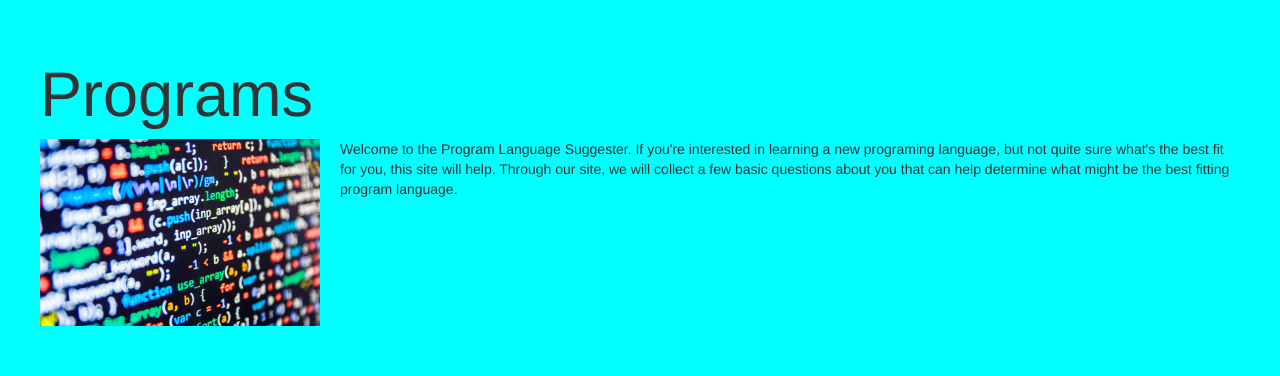
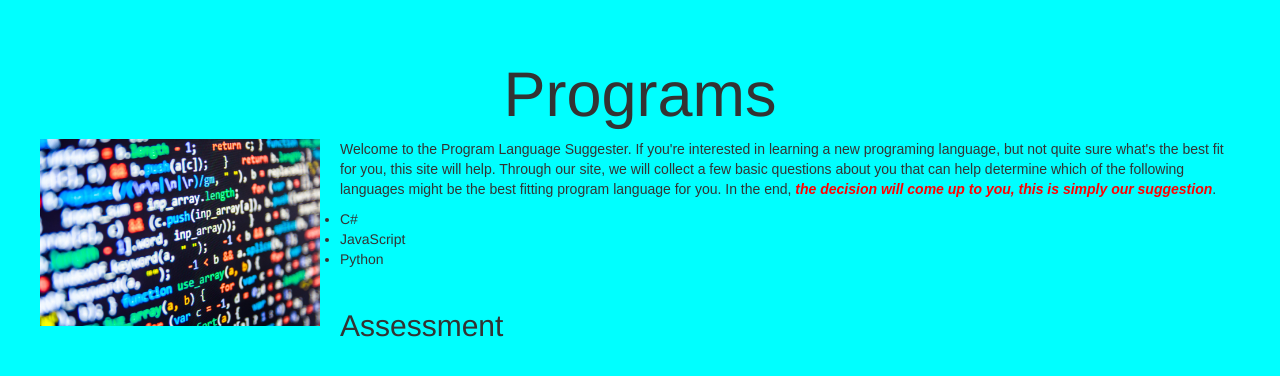
Before and after one commit to CodinginMuk425/Program-Language-Suggester, a plain HTML site: page program-suggester.html in a window 1280 px wide. Drawn offline with Linux system fonts and the light colour scheme.

Commit message:
add new section and list

```diff
--- a/css/styles.css
+++ b/css/styles.css
@@ -1,3 +1,6 @@
+h1 {
+    text-align: center;
+}
 .space {
     margin: 20px;
     padding: 20px;
@@ -10,3 +13,16 @@ img {
     float: left;
     padding-right: 20px;
 }
+
+p {
+    font-family: sans-serif;
+}
+
+#note {
+    color: red;
+    font-weight: bold;
+    font-style: italic;
+}
+h2 {
+    margin-top: 40px;
+}
--- a/program-suggester.html
+++ b/program-suggester.html
@@ -12,6 +12,12 @@
         <span class="jumbotron">
         <h1>Programs</h1></span>
         <img src="img/programming.jpg" alt="picture of program language">
-        <p>Welcome to the Program Language Suggester. If you're interested in learning a new programing language, but not quite sure what's the best fit for you, this site will help. Through our site, we will collect a few basic questions about you that can help determine what might be the best fitting program language.</p>
+        <p>Welcome to the Program Language Suggester. If you're interested in learning a new programing language, but not quite sure what's the best fit for you, this site will help. Through our site, we will collect a few basic questions about you that can help determine which of the following languages might be the best fitting program language for you. In the end, <span id="note">the decision will come up to you, this is simply our suggestion</span>.</p>
+        <ul>
+            <li>C#</li>
+            <li>JavaScript</li>
+            <li>Python</li>
+        </ul>
+        <h2>Assessment</h2>
     </body>
 </html>
```
